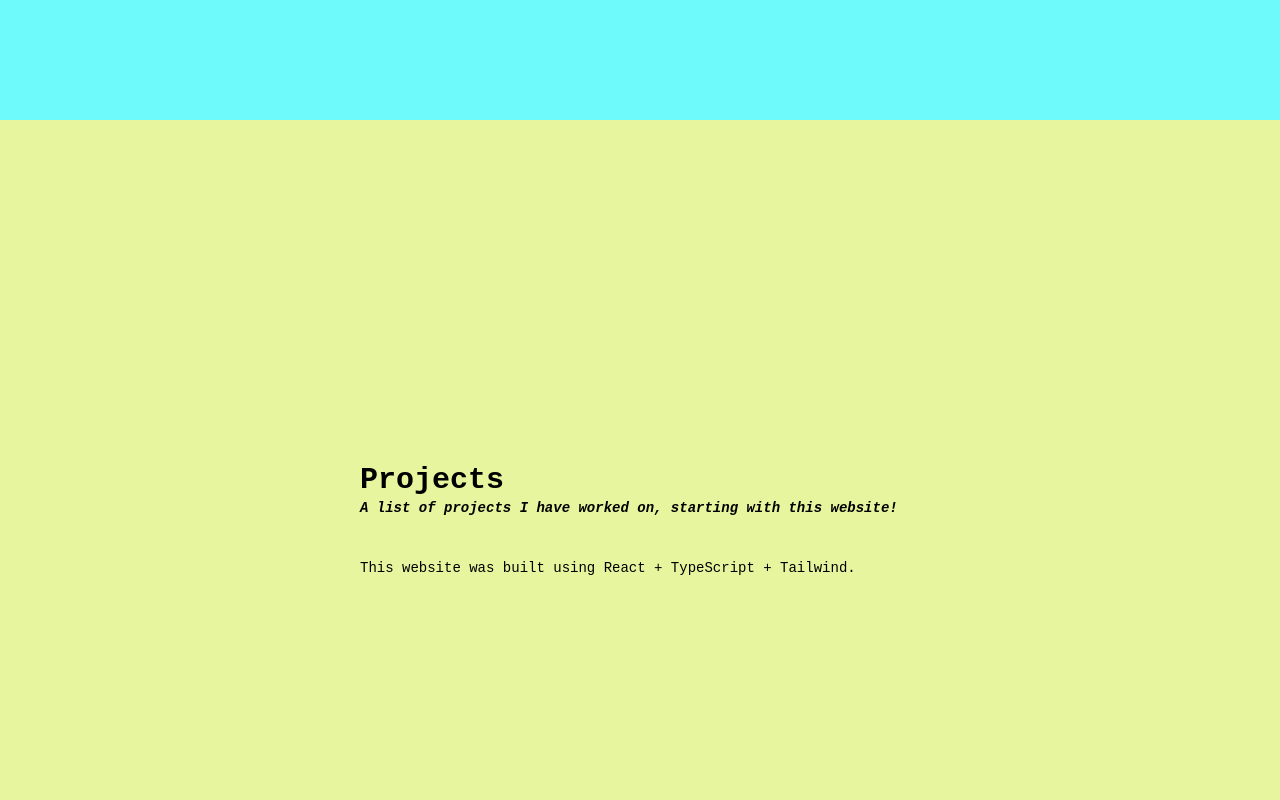
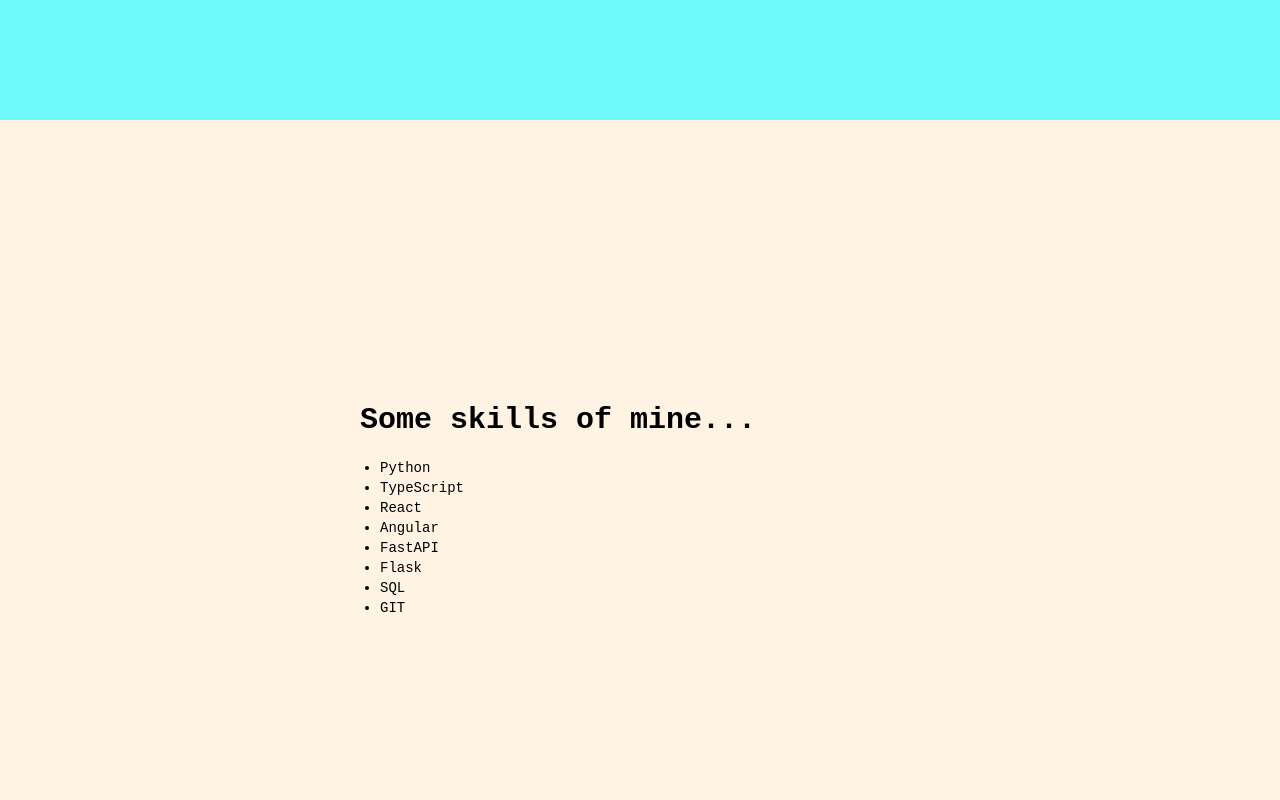
Before and after one commit to LloydN01/Personal_Website_React, a React (Create React App) app: page / in a window 1280 px wide. Shown: the part 680-1480 px from the top of the page. Built offline with nearby package versions, Linux system fonts and the light colour scheme.

Commit message:
add contact

```diff
--- a/src/App.tsx
+++ b/src/App.tsx
@@ -1,12 +1,16 @@
 import "./App.css";
+import ContactSection from "./sections/contactSection";
 import IntroductionSection from "./sections/introductionSection";
 import ProjectSections from "./sections/projectSections";
+import SkillsSection from "./sections/skillsSection";
 
 function App() {
     return (
         <>
             <IntroductionSection />
+            <SkillsSection />
             <ProjectSections />
+            <ContactSection />
         </>
     );
 }
--- /dev/null
+++ b/src/sections/contactSection.tsx
@@ -0,0 +1,15 @@
+const ContactSection = () => {
+    return (
+        <section id="contact">
+            <h2>Contact</h2>
+            <p>
+                Lorem ipsum dolor sit amet, consectetur adipiscing elit. Nullam
+                tincidunt, nisl non vehicula tincidunt, nunc odio ultricies
+                lectus, nec fermentum turpis elit nec nunc. In hac habitasse
+                platea dictumst.
+            </p>
+        </section>
+    );
+};
+
+export default ContactSection;
--- a/src/sections/projectSections.tsx
+++ b/src/sections/projectSections.tsx
@@ -76,7 +76,7 @@ const ProjectSections = () => {
 
     return (
         <div className="w-full flex flex-col">
-            <div className="bg-[#E7F59E] h-screen text-black flex justify-center items-center">
+            <div className="bg-[#E7F59E] h-screen text-black flex md:justify-center items-center">
                 <div className="md:p-10 md:w-[40rem] m-5">
                     <h1 className="font-bold text-xl md:text-3xl">Projects</h1>
                     <p className="font-bold italic text-xs md:text-sm">
--- a/src/sections/skillsSection.tsx
+++ b/src/sections/skillsSection.tsx
@@ -1,14 +1,17 @@
 const SkillsSection = () => {
     return (
-        <div className="h-screen bg-[#FFF4E4] w-full text-black flex flex-row items-center justify-center">
+        <div className="h-screen bg-[#FFF4E4] w-full text-black flex flex-row items-center md:justify-center">
             <div className="flex flex-col m-5 md:p-10 md:w-[40rem]">
-                <h1 className="text-xl md:text-2xl">Some skills of mine...</h1>
-                <ul className="list-disc m-5">
+                <h1 className="font-bold text-xl md:text-3xl">
+                    Some skills of mine...
+                </h1>
+                <ul className="list-disc m-5 text-xs md:text-sm">
                     <li>Python</li>
                     <li>TypeScript</li>
-                    <li>Java</li>
                     <li>React</li>
                     <li>Angular</li>
+                    <li>FastAPI</li>
+                    <li>Flask</li>
                     <li>SQL</li>
                     <li>GIT</li>
                 </ul>
```
